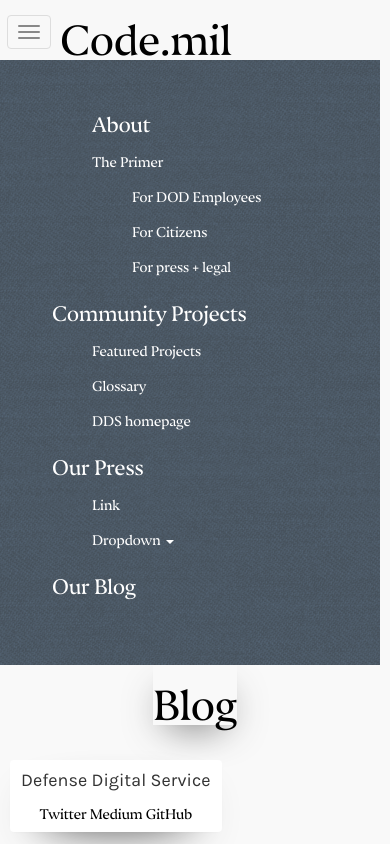
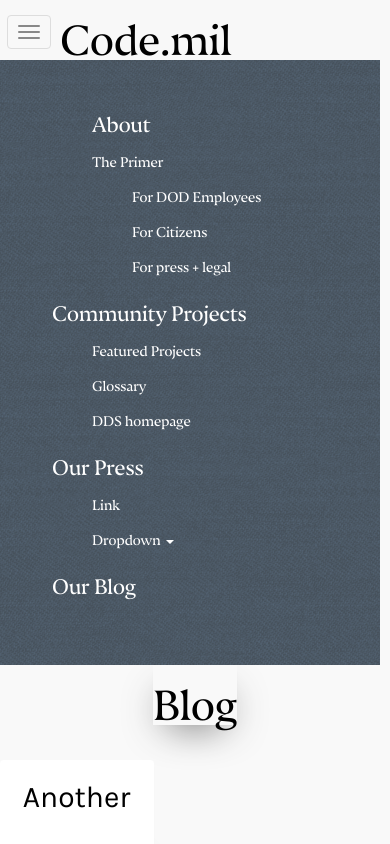
Before and after one commit to deptofdefense/code.mil.page, a Jekyll site: the page built from blog.md, in a window 390 px wide. Shown: the top 844 px of the page. Built offline with Jekyll 4.4.1, drawn with Linux system fonts in a browser that asks for light colours; our own code applies the rules of GitHub Pages for plain Markdown files; some of the changed text lies outside the part shown; grey boxes are pictures that could not be loaded.

Commit message:
Add some content to the blog page

```diff
--- a/blog.md
+++ b/blog.md
@@ -1,3 +1,37 @@
 ---
 title: Blog
 ---
+
+<style>
+.post-date-box {
+
+}
+.post-d {
+  font-size: 2em;
+}
+.post-m {
+  font-size:1em;
+  height:1em;
+}
+.post-y {
+  font-size:1em;
+
+}
+</style>
+{% for post in site.posts %}
+<section class="row">
+  <div class="col-sm-12 panel css3-shadow">
+    <h2><a class="post-link" href="{% if jekyll.environment == 'staging' %}{% else %}{{ site.baseurl}}{% endif %}{{ post.url }}">{{ post.title | escape }}</a></h2>
+    <div class="col-sm-1 pull left post-date-box">
+      <div class="post-d">{{ post.date | date: "%d" }}</div>
+      <div class="post-m">{{ post.date | date: "%b" }}</div>
+      <div class="post-y">{{ post.date | date: "%Y" }}</div>
+    </div>
+    <div class="col-sm-11">
+      <div class="panel-body text-left">
+        {{ post.content }}
+      </div>
+    </div>
+  </div>
+</section>
+{% endfor %}
```
